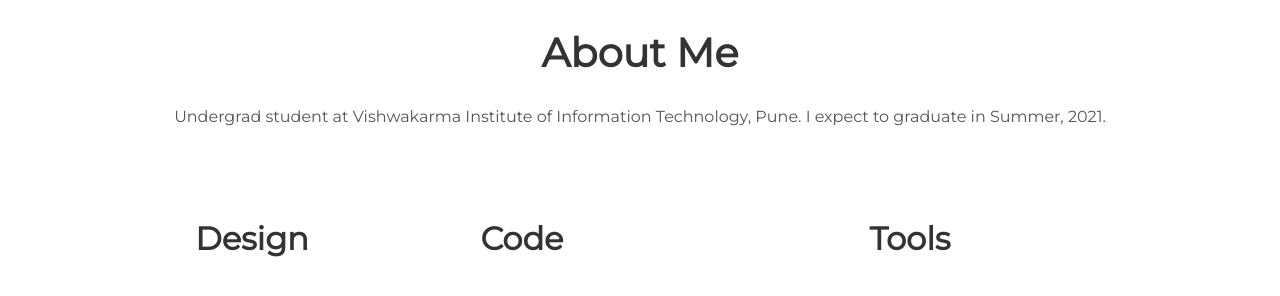
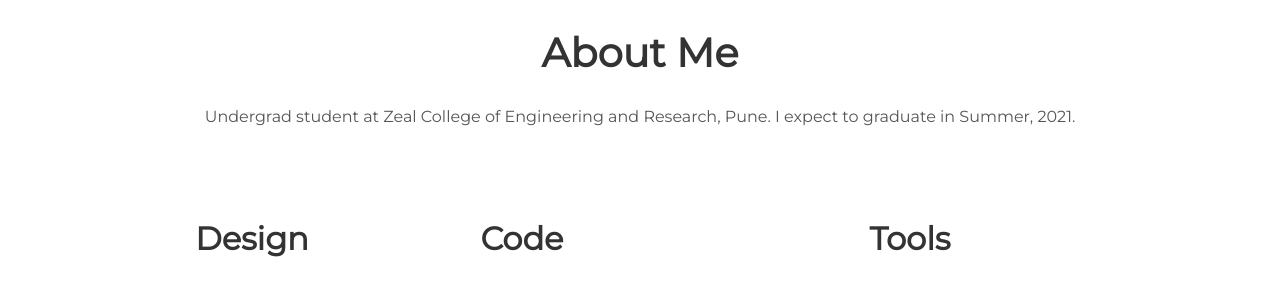
Before and after one commit to damodar454/damodar454.github.io, a Jekyll site: the page built from index.html, in a window 1280 px wide and 900 px high, scrolled down 799 px. Shown: the part 153-449 px from the top of the window. Built offline with Jekyll 4.4.1, drawn with Linux system fonts in a browser that asks for light colours.

Commit message:
Update _config.yml

```diff
--- a/_config.yml
+++ b/_config.yml
@@ -6,11 +6,11 @@ description: A blog about lorem ipsum dolor sit amet
 
 # User settings
 username: Damodar Dikonda
-user_description: Undergrad student at Vishwakarma Institute of Information Technology, Pune. I expect to graduate in Summer, 2021.
+user_description: Undergrad student at Zeal College of Engineering and Research, Pune. I expect to graduate in Summer, 2021.
 user_title: Aspiring Software Developer
-email: anon@anon.com
+email: damodar5dikonda@gmail.com
 twitter_username: lorem_ipsum
-github_username:  lorem_ipsum
+github_username:  damodar454
 gplus_username:  lorem_ipsum
 
 # Google-analytics
```
